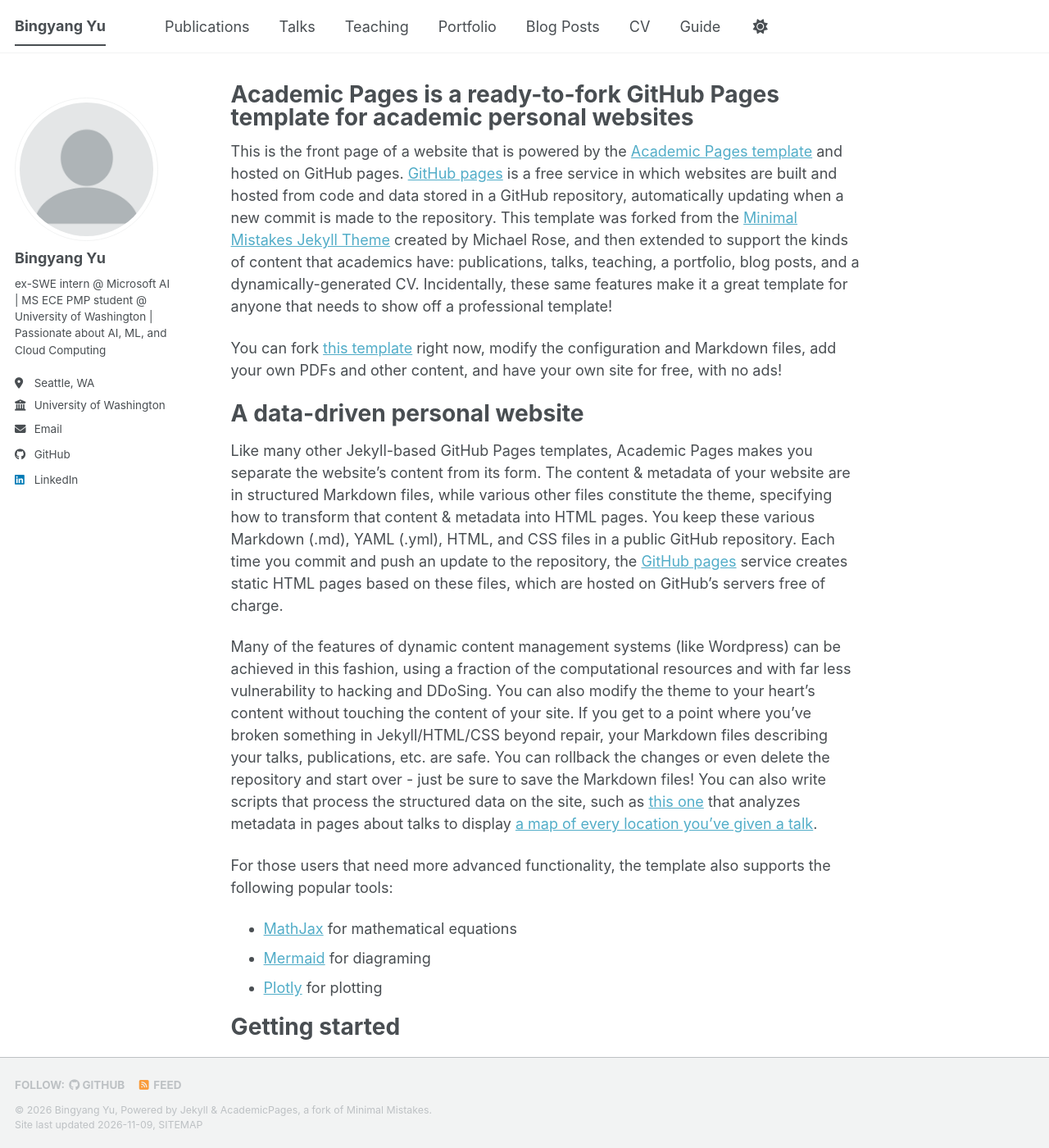
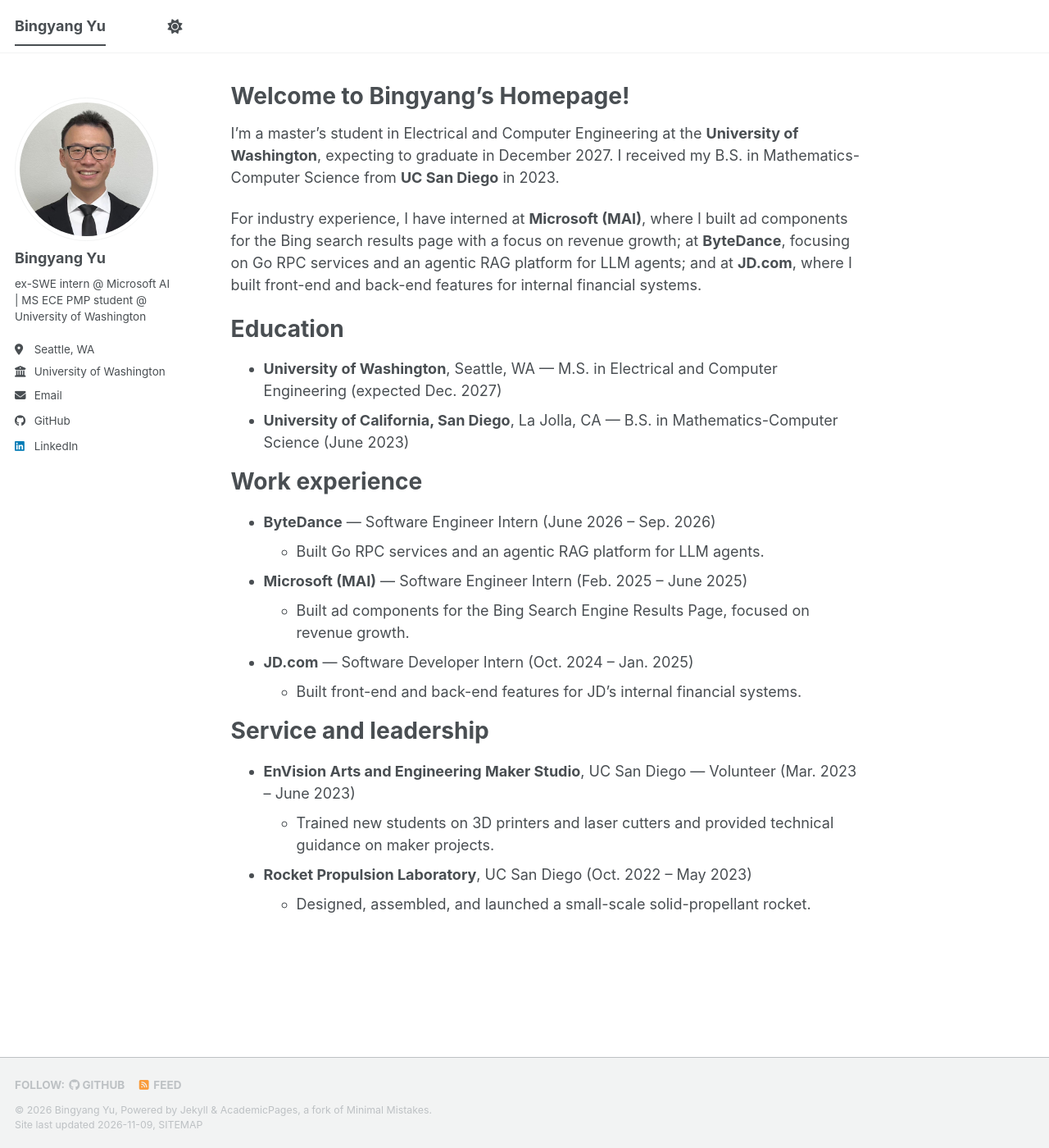
Before and after one commit to 8YBY8/8YBY8.github.io, a Jekyll site: the page built from _pages/about.md, in a window 1280 px wide and 1400 px high. Shown: the whole window at 82% size. Built offline with Jekyll 4.4.1, drawn with Linux system fonts in a browser that asks for light colours; a script bundle is joined from its source files by our own code; a style sheet for code colours, icons or effects is not loaded; some of the changed text lies outside the part shown.

Commit message:
about page

```diff
--- a/Gemfile
+++ b/Gemfile
@@ -12,3 +12,6 @@ end
 
 gem 'kramdown'
 gem 'kramdown-parser-gfm'
+
+# Windows does not ship a zoneinfo database, so local builds need tzinfo-data
+gem 'tzinfo-data', platforms: [:windows, :jruby]
--- a/_config.yml
+++ b/_config.yml
@@ -23,10 +23,10 @@ repository               : "8YBY8/8YBY8.github.io"
 #               Additional customization can be done by editing /_includes/author-profile.html
 author:
   # Biographic information
-  avatar           : "profile.png"
+  avatar           : "avatar.jpg"
   name             : "Bingyang Yu"
   pronouns         : # example: "she/her"
-  bio              : "ex-SWE intern @ Microsoft AI | MS ECE PMP student @ University of Washington | Passionate about AI, ML, and Cloud Computing"
+  bio              : "ex-SWE intern @ Microsoft AI | MS ECE PMP student @ University of Washington"
   location         : "Seattle, WA"
   employer         : "University of Washington"
   uri              : # URL
@@ -66,7 +66,7 @@ author:
   keybase          : # Username
   instagram        : # Username
   lastfm           : # Username
-  linkedin         : www.linkedin.com/in/bingyangyu # Username
+  linkedin         : bingyangyu # Username
   mastodon         : # URL
   medium           : # URL
   pinterest        : # Username
--- a/_pages/about.md
+++ b/_pages/about.md
@@ -1,12 +1,76 @@
 ---
 permalink: /
-title: "Academic Pages is a ready-to-fork GitHub Pages template for academic personal websites"
+# title: "Academic Pages is a ready-to-fork GitHub Pages template for academic personal websites"
 author_profile: true
 redirect_from:
   - /about/
   - /about.html
+  - /cv/
+  - /resume
 ---
 
+{% include base_path %}
+
+Welcome to Bingyang's Homepage!
+======
+I'm a master's student in Electrical and Computer Engineering at the **University of Washington**, expecting to graduate in December 2027. I received my B.S. in Mathematics-Computer Science from **UC San Diego** in 2023.
+
+For industry experience, I have interned at **Microsoft (MAI)**, where I built ad components for the Bing search results page with a focus on revenue growth; at **ByteDance**, focusing on Go RPC services and an agentic RAG platform for LLM agents; and at **JD.com**, where I built front-end and back-end features for internal financial systems.
+
+Education
+======
+* **University of Washington**, Seattle, WA — M.S. in Electrical and Computer Engineering (expected Dec. 2027)
+* **University of California, San Diego**, La Jolla, CA — B.S. in Mathematics-Computer Science (June 2023)
+
+Work experience
+======
+* **ByteDance** — Software Engineer Intern (June 2026 – Sep. 2026)
+  * Built Go RPC services and an agentic RAG platform for LLM agents.
+
+* **Microsoft (MAI)** — Software Engineer Intern (Feb. 2025 – June 2025)
+  * Built ad components for the Bing Search Engine Results Page, focused on revenue growth.
+
+* **JD.com** — Software Developer Intern (Oct. 2024 – Jan. 2025)
+  * Built front-end and back-end features for JD's internal financial systems.
+
+{% comment %}
+Skills
+======
+* Skill 1
+* Skill 2
+  * Sub-skill 2.1
+  * Sub-skill 2.2
+  * Sub-skill 2.3
+* Skill 3
+
+Publications
+======
+  <ul>{% for post in site.publications reversed %}
+    {% include archive-single-cv.html %}
+  {% endfor %}</ul>
+
+Talks
+======
+  <ul>{% for post in site.talks reversed %}
+    {% include archive-single-talk-cv.html  %}
+  {% endfor %}</ul>
+
+Teaching
+======
+  <ul>{% for post in site.teaching reversed %}
+    {% include archive-single-cv.html %}
+  {% endfor %}</ul>
+{% endcomment %}
+
+Service and leadership
+======
+* **EnVision Arts and Engineering Maker Studio**, UC San Diego — Volunteer (Mar. 2023 – June 2023)
+  * Trained new students on 3D printers and laser cutters and provided technical guidance on maker projects.
+
+* **Rocket Propulsion Laboratory**, UC San Diego (Oct. 2022 – May 2023)
+  * Designed, assembled, and launched a small-scale solid-propellant rocket.
+
+{% comment %}
 This is the front page of a website that is powered by the [Academic Pages template](https://github.com/academicpages/academicpages.github.io) and hosted on GitHub pages. [GitHub pages](https://pages.github.com) is a free service in which websites are built and hosted from code and data stored in a GitHub repository, automatically updating when a new commit is made to the repository. This template was forked from the [Minimal Mistakes Jekyll Theme](https://mmistakes.github.io/minimal-mistakes/) created by Michael Rose, and then extended to support the kinds of content that academics have: publications, talks, teaching, a portfolio, blog posts, and a dynamically-generated CV. Incidentally, these same features make it a great template for anyone that needs to show off a professional template!
 
  You can fork [this template](https://github.com/academicpages/academicpages.github.io) right now, modify the configuration and Markdown files, add your own PDFs and other content, and have your own site for free, with no ads!
@@ -54,3 +118,4 @@ Example: editing a Markdown file for a talk
 For more info
 ------
 More info about configuring Academic Pages can be found in [the guide](https://academicpages.github.io/markdown/), the [growing wiki](https://github.com/academicpages/academicpages.github.io/wiki), and you can always [ask a question on GitHub](https://github.com/academicpages/academicpages.github.io/discussions). The [guides for the Minimal Mistakes theme](https://mmistakes.github.io/minimal-mistakes/docs/configuration/) (which this theme was forked from) might also be helpful.
+{% endcomment %}
--- a/_pages/cv.md
+++ /dev/null
@@ -1,64 +0,0 @@
----
-layout: archive
-title: "CV"
-permalink: /cv/
-author_profile: true
-redirect_from:
-  - /resume
----
-
-{% include base_path %}
-
-Education
-======
-* Ph.D in Version Control Theory, GitHub University, 2018 (expected)
-* M.S. in Jekyll, GitHub University, 2014
-* B.S. in GitHub, GitHub University, 2012
-
-Work experience
-======
-* Spring 2024: Academic Pages Collaborator
-  * GitHub University
-  * Duties includes: Updates and improvements to template
-  * Supervisor: The Users
-
-* Fall 2015: Research Assistant
-  * GitHub University
-  * Duties included: Merging pull requests
-  * Supervisor: Professor Hub
-
-* Summer 2015: Research Assistant
-  * GitHub University
-  * Duties included: Tagging issues
-  * Supervisor: Professor Git
-
-Skills
-======
-* Skill 1
-* Skill 2
-  * Sub-skill 2.1
-  * Sub-skill 2.2
-  * Sub-skill 2.3
-* Skill 3
-
-Publications
-======
-  <ul>{% for post in site.publications reversed %}
-    {% include archive-single-cv.html %}
-  {% endfor %}</ul>
-
-Talks
-======
-  <ul>{% for post in site.talks reversed %}
-    {% include archive-single-talk-cv.html  %}
-  {% endfor %}</ul>
-
-Teaching
-======
-  <ul>{% for post in site.teaching reversed %}
-    {% include archive-single-cv.html %}
-  {% endfor %}</ul>
-
-Service and leadership
-======
-* Currently signed in to 43 different slack teams
```
Also changed, not shown: _data/navigation.yml (+14 -14 lines), images/avatar.jpg (added), images/photo_full.jpg (added).
